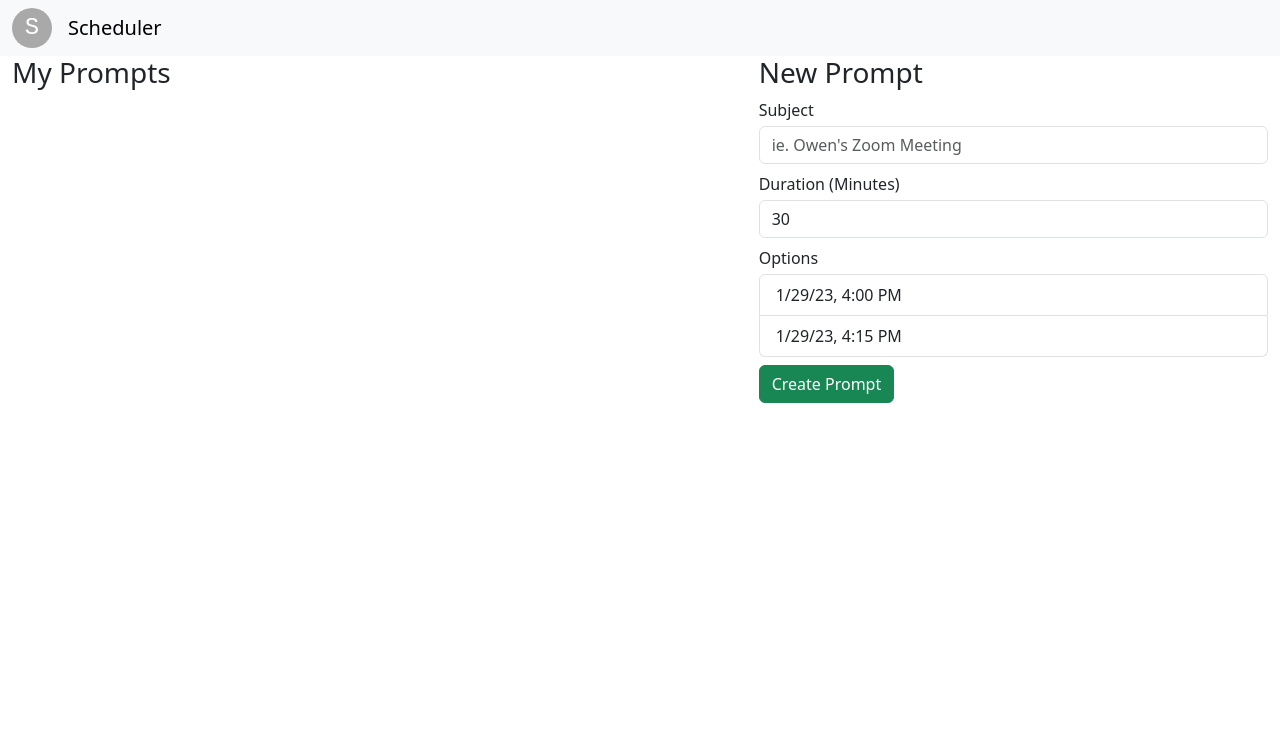
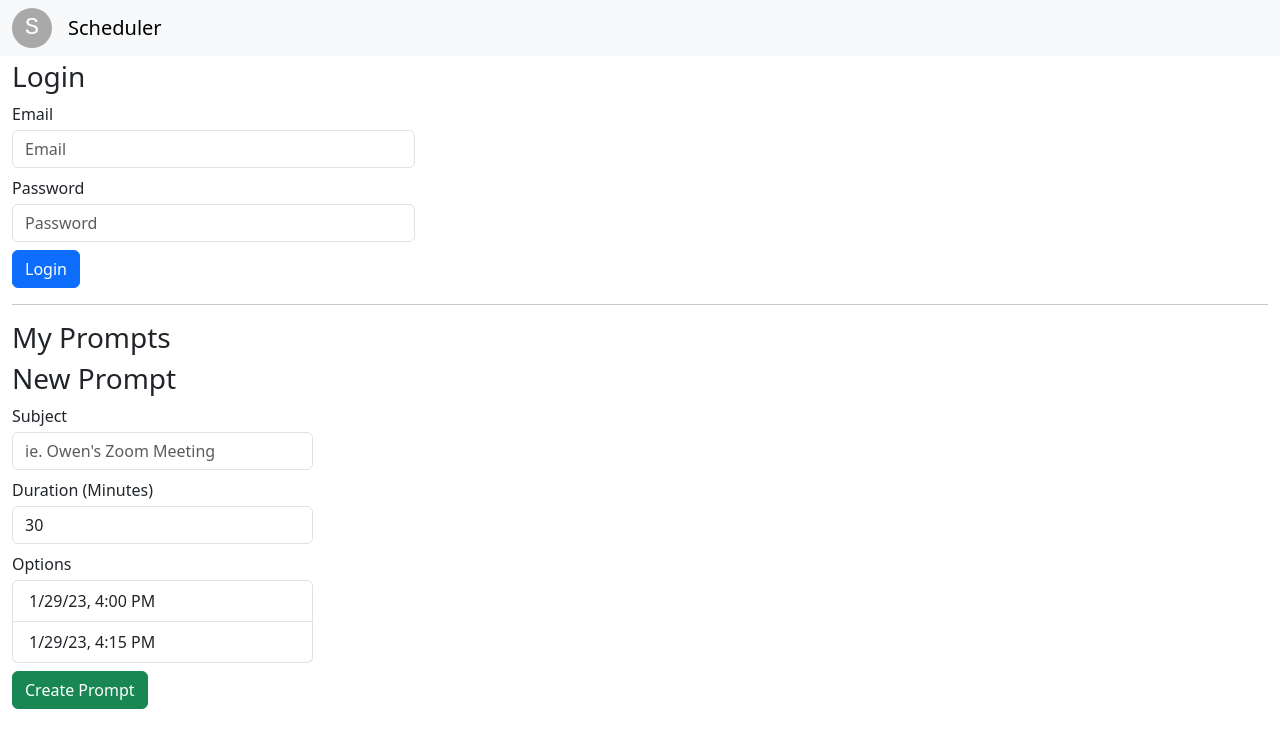
Before and after one commit to onowakow/scheduler, an Angular app in the folder scheduler-app/: page / in a window 1280 px wide. Shown: the top 748 px of the page. Built offline with nearby package versions, Linux system fonts and the light colour scheme.

Commit message:
Start build on Login form and service

```diff
--- a/scheduler-app/src/app/app.component.html
+++ b/scheduler-app/src/app/app.component.html
@@ -9,12 +9,21 @@
       </div>
     </nav>
   </div>
+  <div class="row mt-1">
+    <div class="col-md-4">
+      <h3>Login</h3>
+      <app-login></app-login>
+    </div>
+  </div>
+  <hr />
   <div class="row">
     <div class="col-md-7">
       <h3>My Prompts</h3>
-    </div>
-    <div class="col-md-5">
-      <app-prompt-editor></app-prompt-editor>
+      <div>
+        <div class="col-md-5">
+          <app-prompt-editor></app-prompt-editor>
+        </div>
+      </div>
     </div>
   </div>
 </div>
--- /dev/null
+++ b/scheduler-app/src/app/login/login.component.html
@@ -0,0 +1,25 @@
+<form [formGroup]="loginForm" (ngSubmit)="onSubmit()">
+  <div class="form-group mb-2">
+    <label for="emailLoginInput" class="mb-1">Email</label>
+    <input
+      class="form-control"
+      type="text"
+      id="emailLoginInput"
+      placeholder="Email"
+      formControlName="email"
+      name="emailLoginInput"
+    />
+  </div>
+  <div class="form-group mb-2">
+    <label for="passwordLoginInput" class="mb-1">Password</label>
+    <input
+      class="form-control"
+      type="password"
+      id="passwordLoginInput"
+      placeholder="Password"
+      formControlName="password"
+      name="passwordLoginInput"
+    />
+  </div>
+  <button type="submit" class="btn btn-primary">Login</button>
+</form>
--- /dev/null
+++ b/scheduler-app/src/app/login/login.component.ts
@@ -0,0 +1,25 @@
+import { Component } from '@angular/core';
+import { Observable } from 'rxjs';
+import { Login } from './login.model';
+import { Form, FormBuilder } from '@angular/forms';
+// import { LoginService } from './login.service';
+
+@Component({
+  selector: 'app-login',
+  templateUrl: './login.component.html',
+  styleUrls: ['./login.component.css'],
+})
+export class LoginComponent {
+  loginForm = this.fromBuilder.group({
+    email: '',
+    password: '',
+  });
+
+  constructor(
+    private fromBuilder: FormBuilder // private loginService: LoginService
+  ) {}
+
+  onSubmit(): void {
+    console.log('Submit');
+  }
+}
--- /dev/null
+++ b/scheduler-app/src/app/login/login.model.ts
@@ -0,0 +1,4 @@
+export interface Login {
+  email: string;
+  password: string;
+}
--- a/scheduler-app/tsconfig.json
+++ b/scheduler-app/tsconfig.json
@@ -2,6 +2,7 @@
 {
   "compileOnSave": false,
   "compilerOptions": {
+    "strictPropertyInitialization": false,
     "baseUrl": "./",
     "outDir": "./dist/out-tsc",
     "forceConsistentCasingInFileNames": true,
@@ -19,10 +20,7 @@
     "target": "ES2022",
     "module": "ES2022",
     "useDefineForClassFields": false,
-    "lib": [
-      "ES2022",
-      "dom"
-    ]
+    "lib": ["ES2022", "dom"]
   },
   "angularCompilerOptions": {
     "enableI18nLegacyMessageIdFormat": false,
```
Also changed, not shown: scheduler-app/src/app/app.module.ts (+16 -2 lines), scheduler-app/src/app/login/login.service.ts (added, +41 -0 lines), scheduler-app/src/app/login/login.component.css (added), 1 other file (tests, documents, lock files or other folders).
